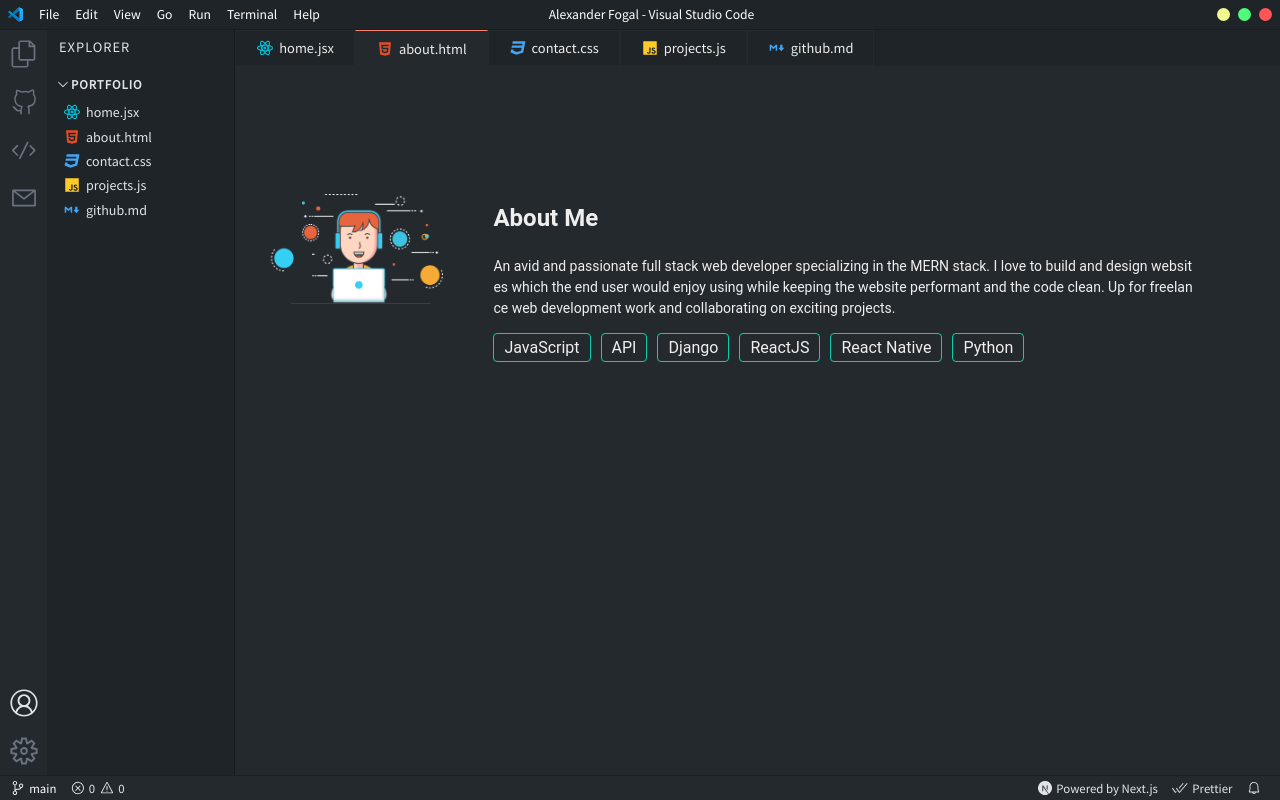
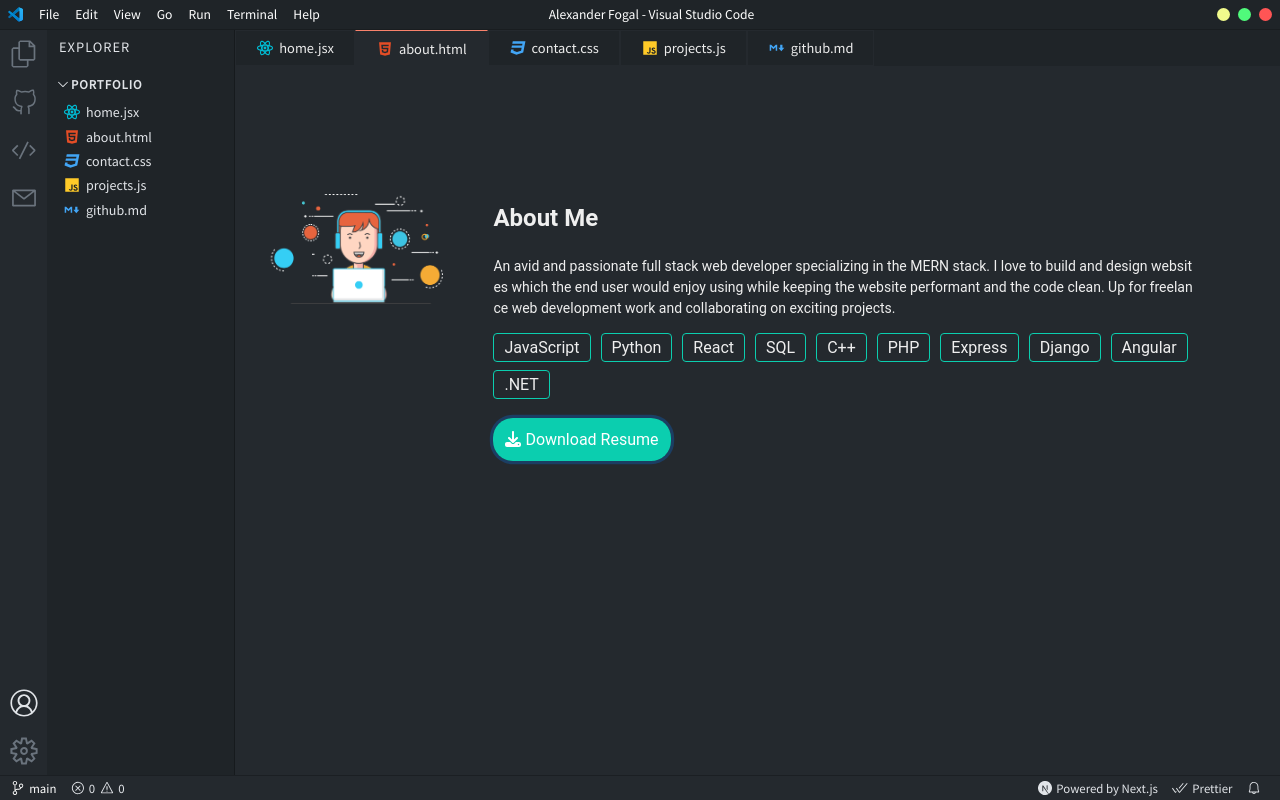
Before and after one commit to afogal1/portfolio, a Next.js app: page /about in a window 1280 px wide. Built offline with nearby package versions, Linux system fonts and the light colour scheme.

Commit message:
added resume

```diff
--- a/components/Head.jsx
+++ b/components/Head.jsx
@@ -11,10 +11,10 @@ const CustomHead = ({ title }) => {
       />
       <meta
         name="keywords"
-        content="alexander ranganath, alexander, ranganath, web developer portfolio, alexander web developer, alexander developer,
-        mern stack, alexander ranganath portfolio, vscode-portfolio"
+        content="alexander fogal, alexander, fogal, web developer portfolio, alexander web developer, alexander developer,
+        mern stack, alexander fogal portfolio, vscode-portfolio"
       />
-      <meta property="og:title" content="Alexander Ranganath's Portfolio" />
+      <meta property="og:title" content="Alexander Fogal's Portfolio" />
       <meta
         property="og:description"
         content="A full-stack developer building websites that you'd like to use."
@@ -29,5 +29,5 @@ const CustomHead = ({ title }) => {
 export default CustomHead;
 
 CustomHead.defaultProps = {
-  title: 'alexander Ranganath',
+  title: 'alexander fogal',
 };
--- a/pages/about.jsx
+++ b/pages/about.jsx
@@ -28,31 +28,40 @@ const AboutPage = () => {
             <span>JavaScript</span>
           </li>
           <li>
-            <span>API</span>
+            <span>Python</span>
+          </li>
+          <li>
+            <span>React</span>
+          </li>
+          <li>
+            <span>SQL</span>
+          </li>
+          <li>
+            <span>C++</span>
+          </li>
+          <li>
+            <span>PHP</span>
+          </li>
+          <li>
+            <span>Express</span>
           </li>
           <li>
             <span>Django</span>
           </li>
           <li>
-            <span>ReactJS</span>
+            <span>Angular</span>
           </li>
           <li>
-            <span>React Native</span>
-          </li>
-          <li>
-            <span>Python</span>
+            <span>.NET</span>
           </li>
         </ul>
-        {/* <a
+        <a
           className={styles.resumeButton}
-          href="https://www.abdull.dev/resume.pdf"
-          target="_blank"
+          href="https://www.linkedin.com/in/alexander-fogal-3b9652178/"
+          target="_blank" rel="noreferrer"
         >
           <FontAwesomeIcon icon={faDownload} /> Download Resume
-        </a> */}
-
-
-          {/* <Illustration className={styles.illustration} /> */}
+        </a>
       </div>
     </div>
   );
--- a/pages/api/projects.json
+++ b/pages/api/projects.json
@@ -1,37 +1,37 @@
 [
   {
     "id": 1,
-    "name": "Start Excavting Inc. Website",
+    "name": "Start Excavating Inc. Website",
     "image": "https://imgur.com/kbGs6zH.png",
-    "description": "A platform for web developers to showcase their projects",
+    "description": "Construction company in central, Illinois",
     "tags": ["next", "node", "mongodb", "tailwind", "react-query"],
     "source_code": "https://github.com/afogal1",
     "demo": "https://github.com/afogal1"
   },
   {
-    "id": 2,
-    "name": "Movie App",
+    "id": 3,
+    "name": "ScripGuard Website",
     "image": "https://imgur.com/tAZotn3.png",
-    "description": "E-commerce website for a PCB manufacturing company",
+    "description": "A start-up company that has developed a new medical device designed to protect patients and others from misusing opioid prescription medication.",
     "tags": ["react", "node", "mongodb", "redux", "razorpay", "material-ui"],
     "demo": "https://github.com/afogal1"
   },
   {
-    "id": 3,
+    "id": 4,
     "name": "Crypto Api App",
     "image": "https://imgur.com/8FFqaX8.png",
-    "description": "A food ordering platform for healthy and home-cooked meals",
+    "description": "Crypto Currency App using React",
     "tags": ["react", "node", "mongodb", "redux", "razorpay", "material-ui"],
     "source_code": "https://github.com/afogal1/crypto_currency_app",
     "demo": "https://github.com/afogal1/crypto_currency_app"
   },
   {
-    "id": 4,
-    "name": "Rest Country Api",
+    "id": 5,
+    "name": "Number Game",
     "image": "https://imgur.com/mKkz0iz.png",
-    "description": "A themeable and developer-centric portfolio based on the VSCode",
+    "description": "JavaScript number guessing game",
     "tags": ["next", "css-modules"],
-    "source_code": "https://github.com/afogal1/rest_country_api",
-    "demo": "https://github.com/afogal1/rest_country_api"
+    "source_code": "https://github.com/afogal1/number_game",
+    "demo": "https://github.com/afogal1/number_game"
   }
 ]
```
